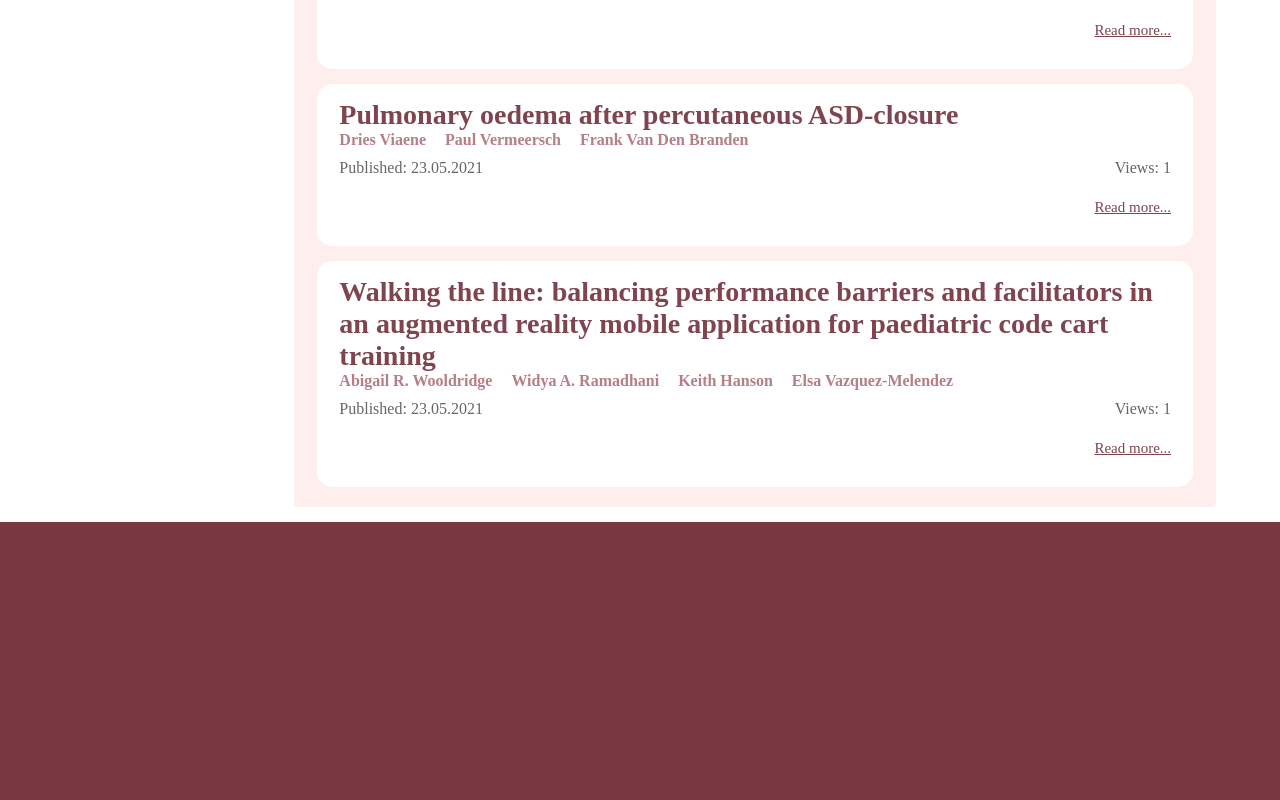
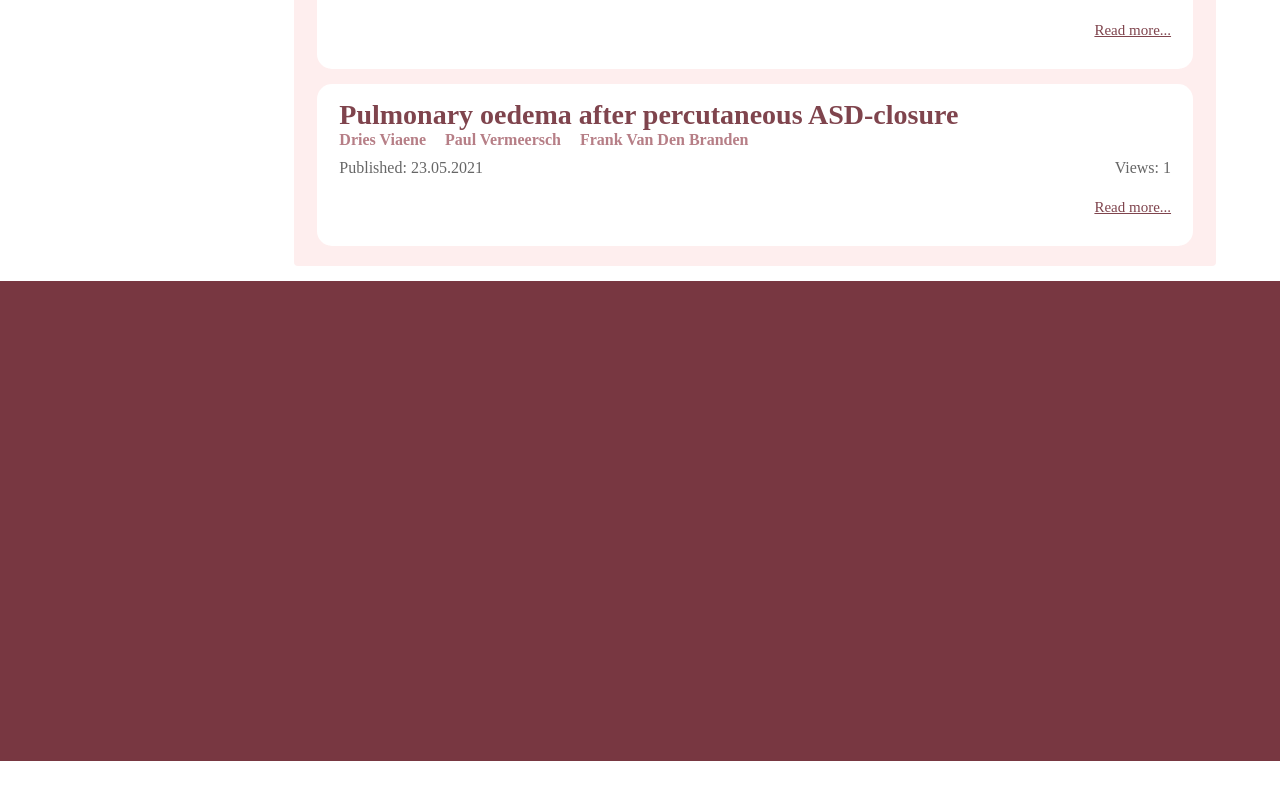
Before and after one commit to Radagea/journalist, a Vue app: page /search in a window 1280 px wide. Shown: the part 878-1678 px from the top of the page. After the commit the page ends 1639 px from the top, so only its background shows below. Built offline with nearby package versions, Linux system fonts and the light colour scheme; a web font is replaced by a local one.

Commit message:
Removed unnec. lines from SearchingPage.vue

```diff
--- a/src/components/pages/SearchingPage.vue
+++ b/src/components/pages/SearchingPage.vue
@@ -60,13 +60,6 @@ export default {
         id: 5,
         title: 'Pulmonary oedema after percutaneous ASD-closure',
         authors: ['Dries Viaene ','Paul Vermeersch',' Frank Van Den Branden'],
-        views: 1,
-        published: '23.05.2021'
-      },
-      {
-        id: 6,
-        title: 'Walking the line: balancing performance barriers and facilitators in an augmented reality mobile application for paediatric code cart training',
-        authors: ['Abigail R. Wooldridge ',' Widya A. Ramadhani','  Keith Hanson', ' Elsa Vazquez-Melendez'],
         views: 1,
         published: '23.05.2021'
       }
```
